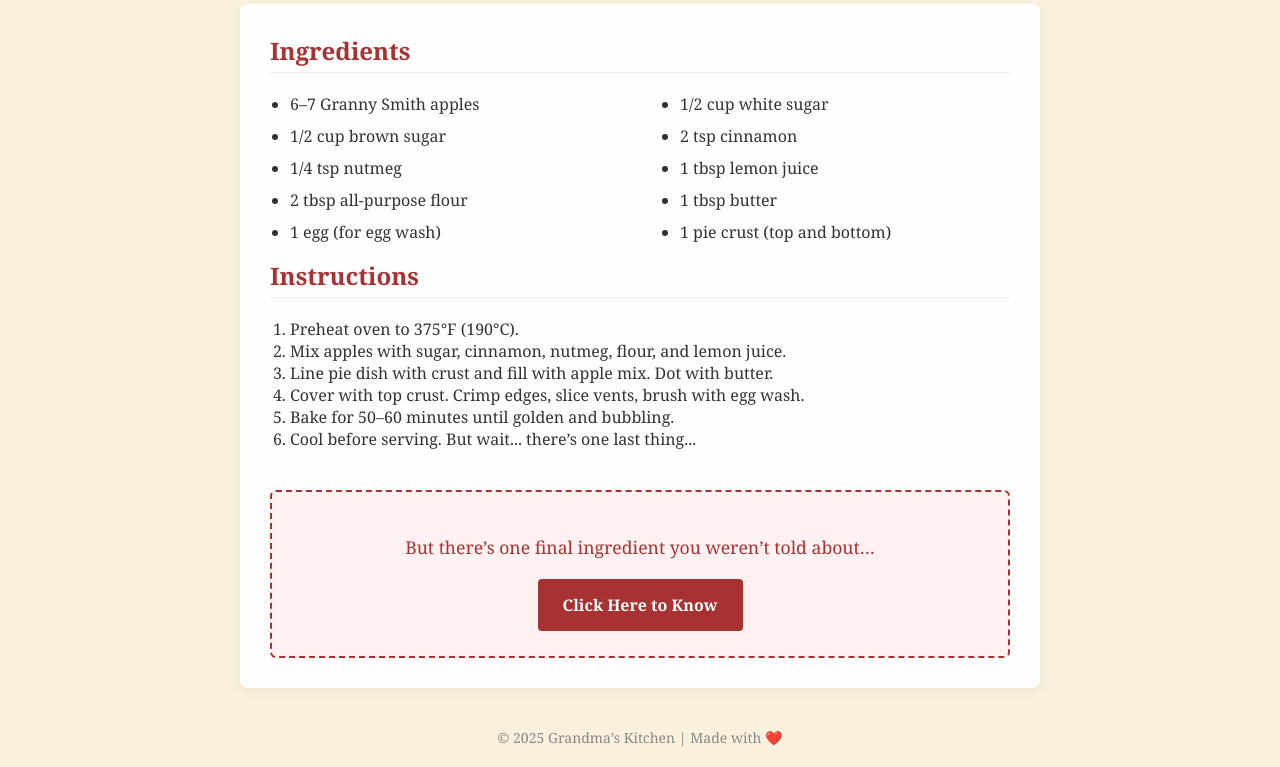
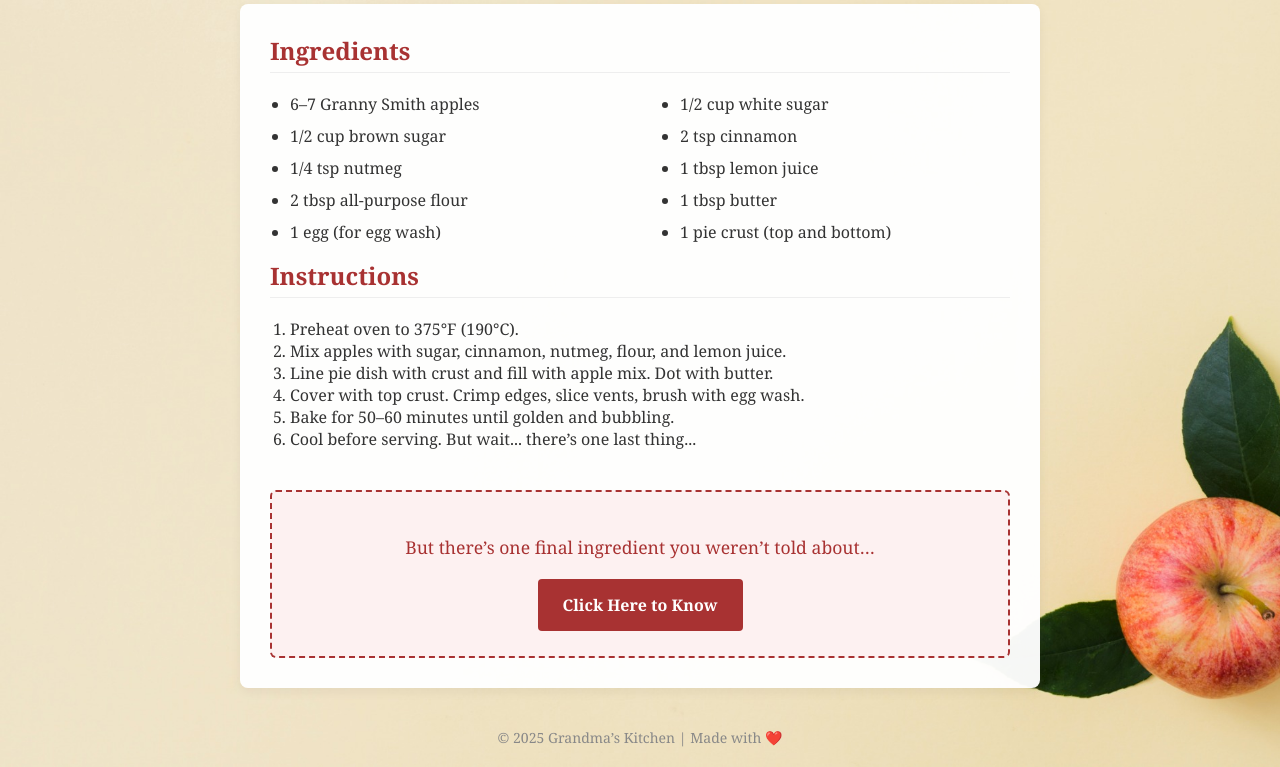
Before and after one commit to andra125/grandma, a plain HTML site: page index.html in a window 1280 px wide. Shown: the part 152-919 px from the top of the page. Drawn offline with Linux system fonts and the light colour scheme.

Commit message:
Update index.html

```diff
--- a/index.html
+++ b/index.html
@@ -13,7 +13,7 @@
       margin: 0;
       padding: 0;
       color: #333;
-      background: img src ('top-view-apple-with-leaves-corner.jpg') no-repeat bottom right fixed;
+      background-image: url('top-view-apple-with-leaves-corner.jpg'); no-repeat bottom right fixed;
       background-size: cover;
       background-color: #f9f1dd;
     }
```
